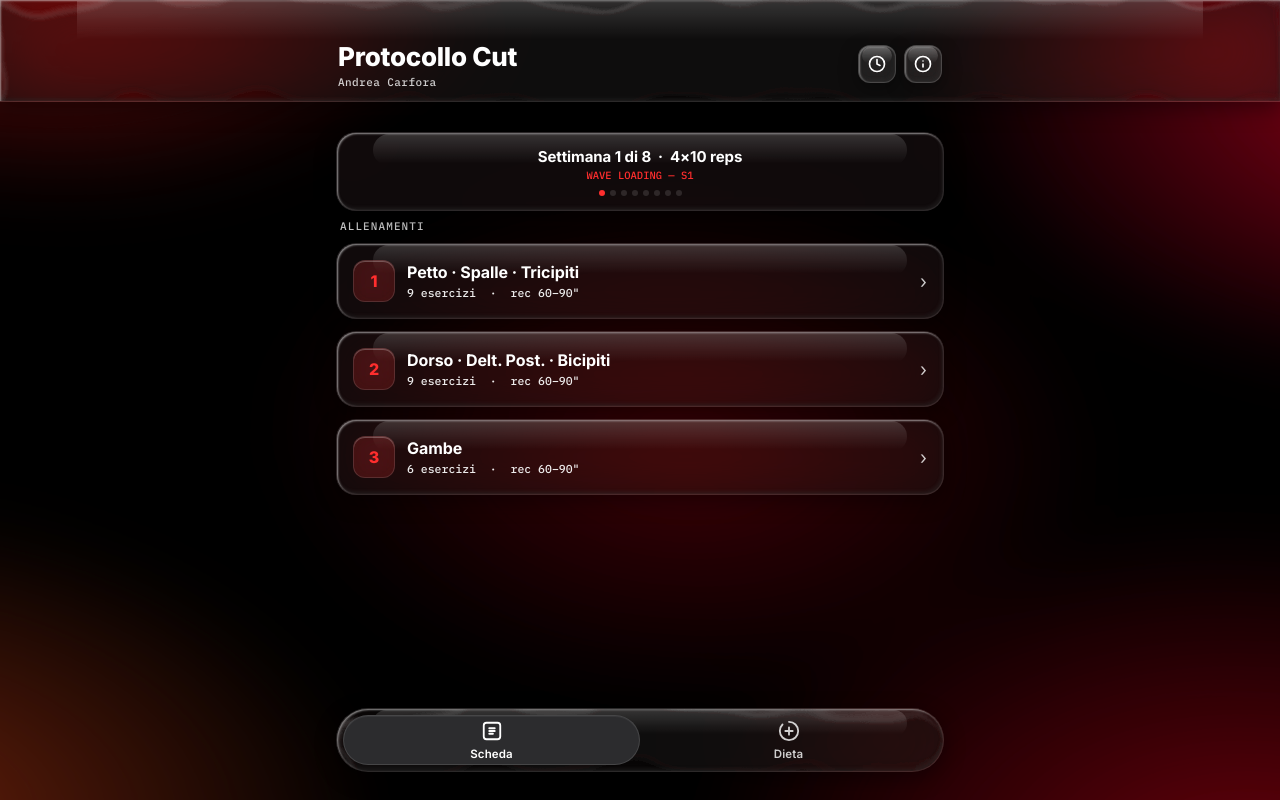
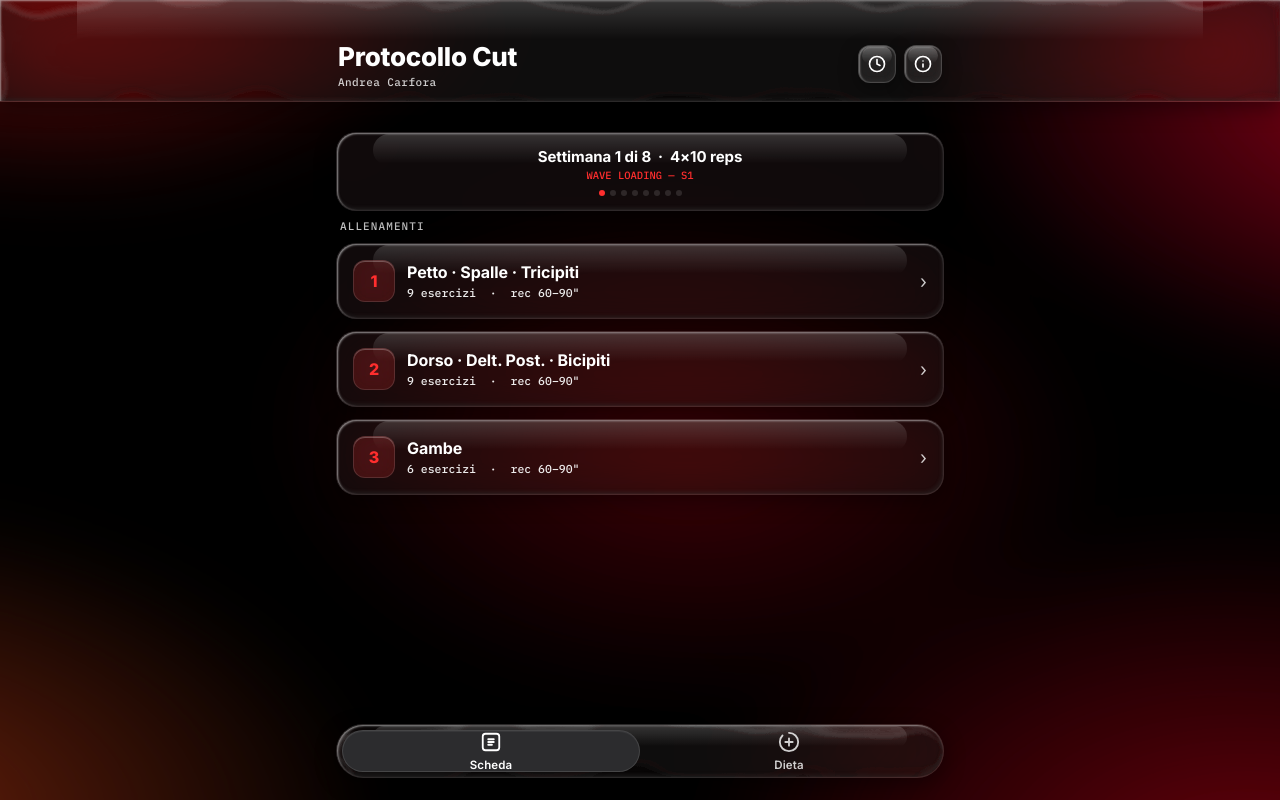
Before and after one commit to carforandrea94/imperial-gym-app, an Angular app: page /scheda in a window 1280 px wide. Built offline with nearby package versions, Linux system fonts and the light colour scheme.

Commit message:
style: allinea la tabbar alle misure Liquid Glass (WhatsApp-style)
- altezza ridotta a 54px (era 64px)
- gap dal bordo inferiore ridotto a 8px (era 14px), tabbar piu' vicina alla home indicator
- border-radius a capsula vera (27px = altezza/2)

```diff
--- a/src/styles.css
+++ b/src/styles.css
@@ -35,7 +35,7 @@
   --content-glass-border: rgba(255,255,255,0.12);
   --safe-t: max(env(safe-area-inset-top, 0px), 24px);
   --safe-b: max(env(safe-area-inset-bottom, 0px), 14px);
-  --tabbar-h: 64px;
+  --tabbar-h: 54px;
   --nav-h: calc(var(--safe-t) + 86px);
 }
 
@@ -108,12 +108,12 @@ body.scrolled .navsubtitle{max-height:0;opacity:0;margin-top:0;}
 .wrap{position:relative;z-index:1;max-width:640px;margin:0 auto;padding:0 16px;}
 
 /* ===== BOTTOM TAB BAR ===== */
-.tabbar{position:fixed;left:16px;right:16px;bottom:calc(var(--safe-b) + 14px);z-index:60;height:var(--tabbar-h);background:var(--glass-bg);backdrop-filter:blur(44px) saturate(220%) brightness(1.06);-webkit-backdrop-filter:blur(44px) saturate(220%) brightness(1.06);border:1px solid rgba(255,255,255,0.14);border-radius:32px;box-shadow:inset 0 1px 4px rgba(255,255,255,.35),inset 0 -1px 5px rgba(0,0,0,.28),inset 1px 0 3px rgba(255,255,255,.06),inset -1px 0 3px rgba(255,255,255,.06),0 10px 30px rgba(0,0,0,.5);display:flex;align-items:center;padding:6px;max-width:608px;margin:0 auto;}
-.tabbar .tabbtn{flex:1;height:100%;display:flex;flex-direction:column;align-items:center;justify-content:center;gap:2px;border:none;background:transparent;color:var(--label-3);cursor:pointer;border-radius:26px;position:relative;-webkit-user-select:none;user-select:none;transition:color .18s ease;}
+.tabbar{position:fixed;left:16px;right:16px;bottom:calc(var(--safe-b) + 8px);z-index:60;height:var(--tabbar-h);background:var(--glass-bg);backdrop-filter:blur(44px) saturate(220%) brightness(1.06);-webkit-backdrop-filter:blur(44px) saturate(220%) brightness(1.06);border:1px solid rgba(255,255,255,0.14);border-radius:27px;box-shadow:inset 0 1px 4px rgba(255,255,255,.35),inset 0 -1px 5px rgba(0,0,0,.28),inset 1px 0 3px rgba(255,255,255,.06),inset -1px 0 3px rgba(255,255,255,.06),0 10px 30px rgba(0,0,0,.5);display:flex;align-items:center;padding:5px;max-width:608px;margin:0 auto;}
+.tabbar .tabbtn{flex:1;height:100%;display:flex;flex-direction:column;align-items:center;justify-content:center;gap:2px;border:none;background:transparent;color:var(--label-3);cursor:pointer;border-radius:22px;position:relative;-webkit-user-select:none;user-select:none;transition:color .18s ease;}
 .tabbar .tabbtn .ic{display:block;color:currentColor;}
 .tabbar .tabbtn .tl{font-family:'Inter',sans-serif;font-weight:600;font-size:11.5px;letter-spacing:.01em;}
 .tabbar .tabbtn.active{color:var(--label);}
-.tabbar .pill{position:absolute;top:6px;left:6px;height:calc(100% - 12px);width:calc(50% - 6px);background:var(--bg-card-2);border:1px solid rgba(255,255,255,.12);border-radius:26px;z-index:0;transition:transform .4s var(--spring);box-shadow:inset 0 1px 0 rgba(255,255,255,.05);}
+.tabbar .pill{position:absolute;top:5px;left:5px;height:calc(100% - 10px);width:calc(50% - 5px);background:var(--bg-card-2);border:1px solid rgba(255,255,255,.12);border-radius:22px;z-index:0;transition:transform .4s var(--spring);box-shadow:inset 0 1px 0 rgba(255,255,255,.05);}
 .tabbar .pill.p1{transform:translateX(100%);}
 .tabbar .tabbtn span{position:relative;z-index:1;}
 
```
